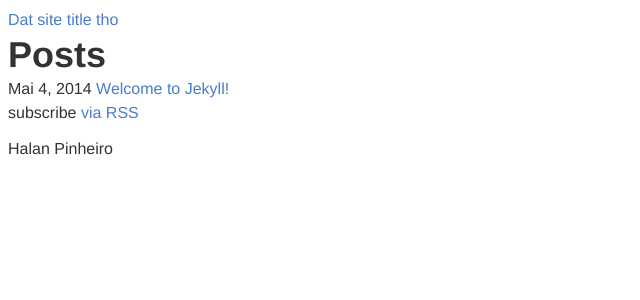
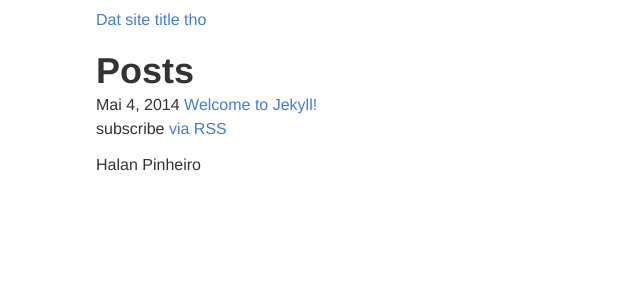
Before and after one commit to halan/halan.com.br, a Jekyll site: the page built from index.html, in a window 1280 px wide. Shown: the top 300 px of the page, without its empty margins (0-640 px from the left). Built offline with Jekyll 4.4.1, drawn with Linux system fonts in a browser that asks for light colours; Markdown is read by kramdown in place of the engine named in the settings.

Commit message:
Add a minimal css

```diff
--- /dev/null
+++ b/_sass/_layout.scss
@@ -0,0 +1,8 @@
+main {
+  @include outer-container;
+
+  header .site-title {
+    margin-bottom: 1em;
+    display: block;
+  }
+}
--- a/_sass/bitters/_bitters.scss
+++ b/_sass/bitters/_bitters.scss
@@ -1,8 +1,5 @@
-// Neat Settings -- uncomment if using Neat
-///////////////////////////////////////////////////////////////////////////////
-// @import "neat-helpers"; // or "neat/neat-helpers" when not in Rails
-// @import "grid-settings";
-
+@import "neat/neat-helpers";
+@import "grid-settings";
 
 // Bitters
 ///////////////////////////////////////////////////////////////////////////////
--- a/css/main.scss
+++ b/css/main.scss
@@ -4,3 +4,5 @@
 @import "bourbon/bourbon";
 @import "bitters/bitters";
 @import "neat/neat";
+
+@import "layout";
```
